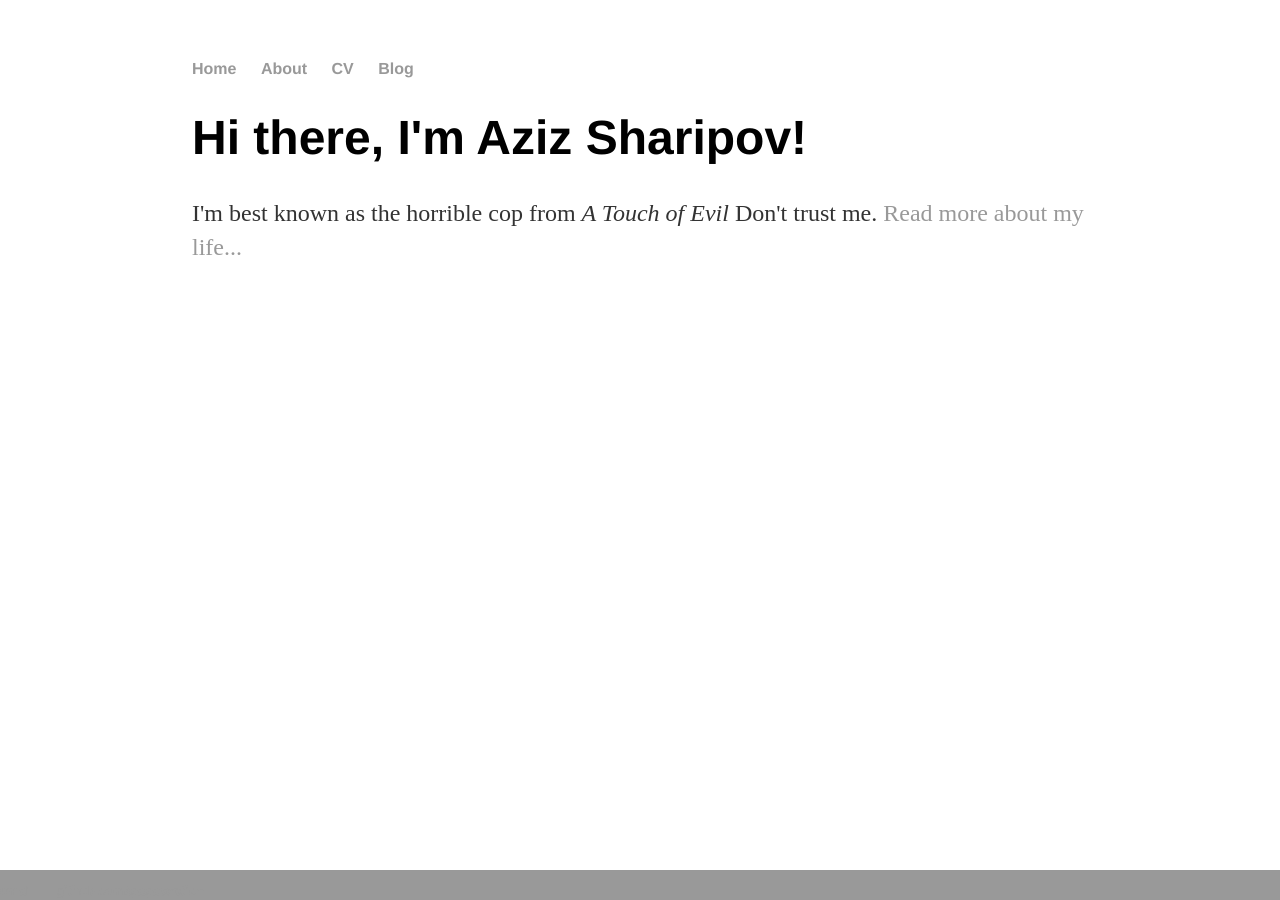
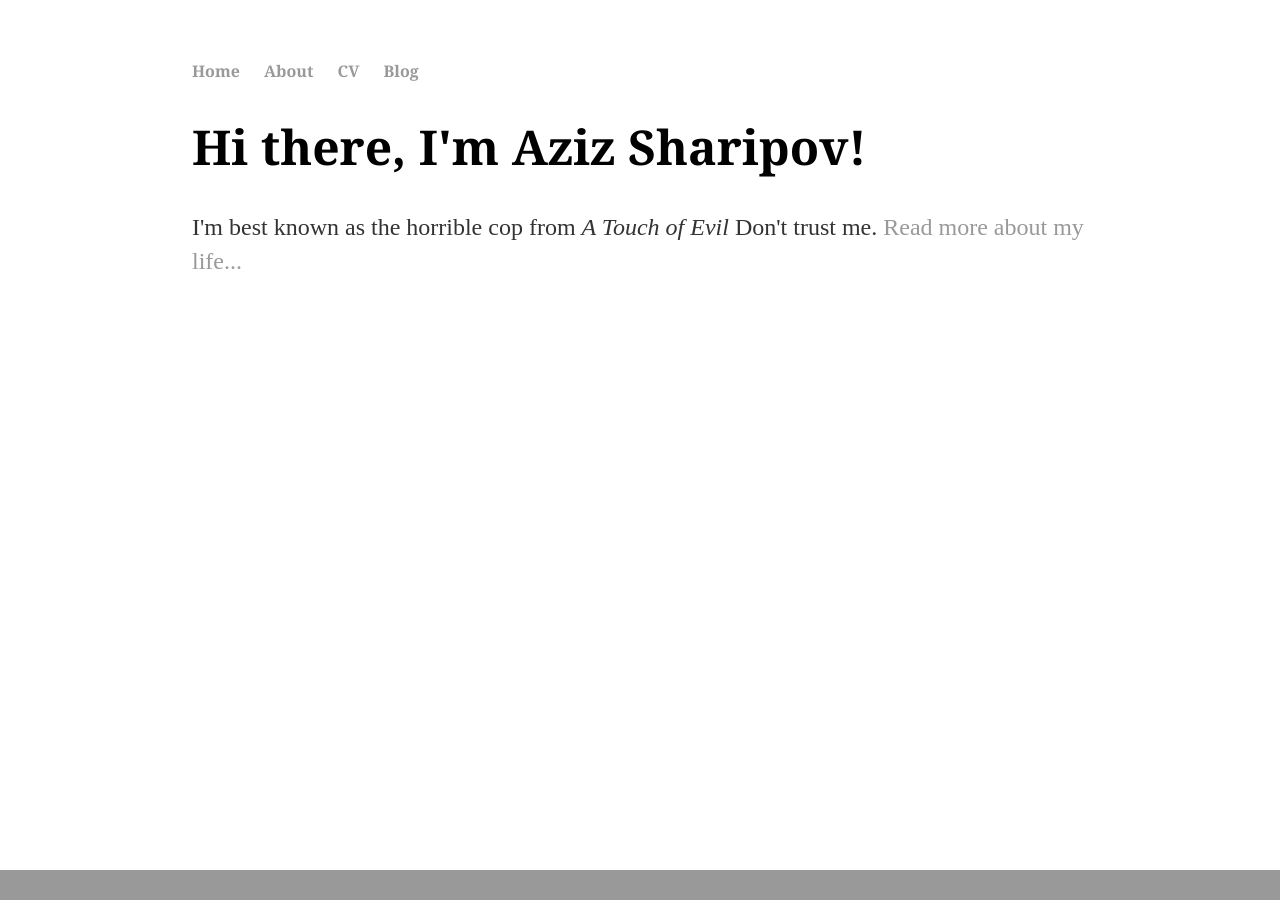
Before and after one commit to gagaception/gagaception.github.io, a Jekyll site: the page built from index.html, in a window 1280 px wide. Built offline with Jekyll 4.4.1, drawn with Linux system fonts in a browser that asks for light colours.

Commit message:
Update main.css

```diff
--- a/css/main.css
+++ b/css/main.css
@@ -3,7 +3,8 @@ body {
     width: 70%;
 }
 nav ul, footer ul {
-    font-family:'Helvetica', 'Arial', 'Sans-Serif';
+
+    font-family: georgia, "times new roman", times, serif;
     padding: 0px;
     list-style: none;
     font-weight: bold;
@@ -24,7 +25,7 @@ a:hover {
 }
 h1 {
     font-size: 3em;
-    font-family:'Helvetica', 'Arial', 'Sans-Serif';
+    font-family:georgia, "times new roman", times, serif;
 }
 p {
     font-size: 1.5em;
```
